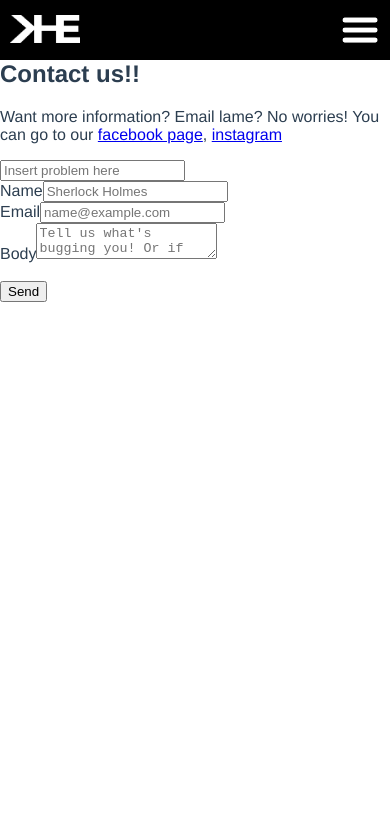
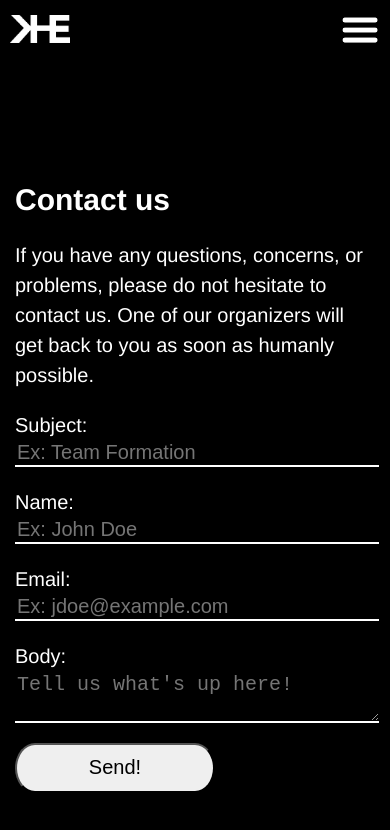
Before and after one commit to hacksu/2018-kenthackenough-ui-main, a Vue app in the folder khe-ui-template/: page /contact in a window 390 px wide. Shown: the top 830 px of the page. Built offline with nearby package versions, Linux system fonts and the light colour scheme.

Commit message:
Adding application ui beginning

```diff
--- a/khe-ui-template/index.html
+++ b/khe-ui-template/index.html
@@ -2,6 +2,7 @@
 <html>
   <head>
     <meta charset="utf-8">
+    <meta name="viewport" content="width=device-width, initial-scale=1">
     <title>khe-ui-template</title>
   </head>
   <body>
--- a/khe-ui-template/src/App.vue
+++ b/khe-ui-template/src/App.vue
@@ -4,9 +4,10 @@
          v-bind:style="{ minHeight: mobileMenu + 'px' }">
       <div id="bannerL" class="bannerContainer">
         <img id="bannerLogo"
-             src="./assets/blackLogo.png"><router-link to="/" class="routerLink">
+             src="./assets/blackLogo.png">
+        <router-link to="/" class="routerLink">
         <p class="bannerText" id="kheTitle"
-           v-scroll-to="'#mainContainer'">KENT HACK ENOUGH</p>
+           @click="scrollTo('/', '#mainContainer')">KENT HACK ENOUGH</p>
         </router-link>
 
         <div id="hamburgMenu">
@@ -21,18 +22,26 @@
 
         <router-link to="/" class="routerLink">
           <p class="bannerText bannerLink"
-            v-scroll-to="'#info'">About</p>
+            @click="scrollTo('/', '#info')">About</p>
         </router-link>
 
         <router-link to="/" class="routerLink">
           <p class="bannerText bannerLink"
-            v-scroll-to="'#faq'">FAQ</p>
+            @click="scrollTo('/', '#faq')">FAQ</p>
         </router-link>
         <p class="bannerText bannerLink">Sponsors</p>
-        <p class="bannerText bannerLink">Contact</p>
         <p class="bannerText bannerLink"
-           v-scroll-to="'#map'">Map</p>
-        <p class="bannerText bannerLink" @click="dispLogin()">Login</p>
+           @click="navTo('/contact')">Contact</p>
+        <p class="bannerText bannerLink"
+           @click="scrollTo('/', '#map')">Map</p>
+        <p class="bannerText bannerLink" @click="dispRegister()"
+           v-if="user._id == ''">
+          Register/Login
+        </p>
+        <p class="bannerText bannerLink" @click='logout()'
+           v-if="user._id != ''">
+          Log out
+        </p>
         <div class="padding" style="width: 50px"></div>
       </div>
 
@@ -40,23 +49,36 @@
     <div class="darken" v-if="showLogin"
          @click="showLogin = !showLogin;"></div>
     <login v-if="showLogin"></login>
+    <div class="darken" v-if="showRegister"
+         @click="showRegister = !showRegister;"></div>
+    <register v-if="showRegister"></register>
+
 
     <router-view/>
   </div>
 </template>
 
 <script>
+import scrollto from 'vue-scrollto';
+
 import login from './components/Login';
+import register from './components/Register';
 
 export default {
   name: 'app',
   components: {
     login,
+    register,
   },
   data() {
     return {
       showLogin: false,
+      showRegister: false,
+
+      scrollToEl: '',
+
       mobileMenu: 50,
+
       user: {
         _id: '',
         email: 'test@sample.com',
@@ -89,7 +111,20 @@ export default {
     dispLogin: function() {
       // Normally we could do a one line function like this inside an @click attribute,
       // but this makes it easier to access from it's children
+      this.mobileMenu = 50;
       this.showLogin = !this.showLogin;
+    },
+    dispRegister: function() {
+      this.mobileMenu = 50;
+      this.showRegister = !this.showRegister;
+    },
+    switchLoginRegister: function() {
+      this.showRegister = !this.showRegister;
+      this.showLogin = !this.showLogin;
+    },
+
+    logout: function() {
+      alert("Not implemented");
     },
 
     togMenu: function() {
@@ -98,6 +133,20 @@ export default {
       } else {
         this.mobileMenu = 50;
       }
+    },
+
+    scrollTo: function(page, el) {
+      this.mobileMenu = 50;
+      if (this.$route.path !== page) {
+        this.$router.push(page);
+        this.scrollToEl = el;
+      } else {
+        scrollto.scrollTo(el, 300);
+      }
+    },
+    navTo: function(page) {
+      this.mobileMenu = 50;
+      this.$router.push(page);
     }
   }
 };
@@ -106,6 +155,7 @@ export default {
 <!-- Note! This style tag is GLOBAL. -->
 <style>
   html, body {
+    width: 100%;
     margin: 0;
     padding: 0;
   }
@@ -182,7 +232,7 @@ export default {
   #bannerLogo {
     filter: invert(100%);
     height: 40px;
-    width: 70px;
+    width: 60px;
     margin-top: 15px;
     margin-left: 10px;
     margin-right: 30px;
@@ -253,6 +303,24 @@ export default {
     }
   }
 
+/*  This global class should be used on each widget  */
+  .widget {
+    text-align: left;
+    padding-top: 100px;
+    padding-left: 150px;
+    padding-right: 150px;
+    padding-bottom: 100px;
 
 
+  }
+  @media only screen and (max-width: 800px) {
+    .widget {
+      padding-top: 100px;
+      padding-left: 15px;
+      padding-right: 15px;
+      padding-bottom: 100px;
+    }
+
+  }
+
 </style>
--- a/khe-ui-template/src/components/Contact.vue
+++ b/khe-ui-template/src/components/Contact.vue
@@ -1,20 +1,32 @@
 <template>
-  <div id="contact">
-    <h2 id="contactTitle">Contact us!!</h2>
-    <p>Want more information? Email lame? No worries! You can go to our
-      <a href="https://www.facebook.com/groups/hacksu/">facebook page</a>,
-      <a href="https://www.instagram.com/hacksu/?hl=en">instagram</a>
+  <div id="contact" class="widget">
+    <h2 id="contactTitle">Contact us</h2>
+    <p>
+      If you have any questions, concerns, or problems, please do not hesitate to contact us. One of our organizers will get back to you as soon as humanly possible.
     </p>
-<input type="text" placeholder="Insert problem here" name="subject"><br>
-<label for="name">Name</label>
-<input type="text" name="name" placeholder="Sherlock Holmes"><br>
-<label for="email">Email</label>
-<input type="email" name="email" placeholder="name@example.com"><br>
-<label for="body">Body</label>
-<textarea name="body" placeholder="Tell us what's bugging you! Or if you have any questions!"></textarea><br>
-<br>
-<button id="contactButton" class="apply-link">Send</button>
-</div>
+    <div class="formField">
+      <span>Subject:</span>
+      <input type="text" placeholder="Ex: Team Formation" name="subject"
+             class="contactTextField">
+    </div>
+    <div class="formField">
+      <span>Name:</span>
+      <input type="text" placeholder="Ex: John Doe" name="name"
+             class="contactTextField">
+    </div>
+    <div class="formField">
+      <span>Email:</span>
+      <input type="text" placeholder="Ex: jdoe@example.com" name="email"
+             class="contactTextField">
+    </div>
+    <div class="formField">
+      <span>Body:</span>
+      <textarea placeholder="Tell us what's up here!" name="body"
+             class="contactTextField">
+      </textarea>
+    </div>
+    <button id="contactButton" class="apply-link">Send!</button>
+  </div>
 </template>
 
 <style scoped>
@@ -23,16 +35,43 @@
     font-size: 50px;
   }
 
-  #info {
+  #contact {
     background: black;
     font-size: 20px;
     line-height: 30px;
+    height: 100vh;
     color: white;
-    text-align: left;
-    padding-top: 100px;
-    padding-left: 150px;
-    padding-right: 150px;
-    padding-bottom: 100px;
+  }
+
+  .formField {
+    width: 100%;
+    margin-bottom: 20px;
+  }
+  .contactTextField {
+    display: block;
+    color: white;
+    background: none;
+    border: none;
+    outline: none;
+    font-size: 20px;
+    width: 100%;
+    border-bottom: 2px solid white;
+  }
+
+  #contactButton {
+    cursor: pointer;
+    outline: none;
+    width: 200px;
+    height: 50px;
+    font-size: 20px;
+    border-bottom-left-radius: 10% 50%;
+    border-bottom-right-radius: 10% 50%;
+    border-top-left-radius: 10% 50%;
+    border-top-right-radius: 10% 50%;
+  }
+  #contactButton:active {
+    background: black;
+    color: white;
   }
 </style>
 
--- a/khe-ui-template/src/components/Register.vue
+++ b/khe-ui-template/src/components/Register.vue
@@ -1,63 +1,126 @@
 <template>
-    <div id="login">
-    <div id="darken"></div>
-<div class="popup">
+  <div id="register-dialog">
+    <span class="xOutWhite" @click="$parent.dispRegister()">x</span>
 
-    <h3>Log In:</h3>
+    <h4 style="font-size:30px;">Register</h4>
 
-    <q-field
-        icon="person"
-        helper="Username"
-        :error="usernameErr"
-        error-label="Invalid username! Sorry!"
-      >
-      <q-input v-model="$parent.user.username" />
-    </q-field>
-    <q-field
-        icon="security"
-        helper="Password"
-        :error="passErr"
-        error-label="Invalid password! Sorry!"
-      >
-      <q-input v-model="$parent.user.password" />
-    </q-field>
-
+    <input id="login-username"
+           class="textInput"
+           type="text"
+           placeholder="you@website.com"
+           v-model="$parent.user.email"
+           />
     <br>
 
+    <input id="login-password"
+           class="textInput"
+           type="password"
+           placeholder="Your password here!!"
+           />
     <br>
-    <a href="./#dashboard">
-    <button class="mdl-button mdl-js-button mdl-button--raised" >
-  SUBMIT
-</button>
-    </a>
+    <input id="login-password-confirm"
+           class="textInput"
+           type="password"
+           placeholder="Confirm your password here!"
+           />
+    <br>
+    <br>
 
-    </div>
+    <button id="register-button" class="buttonInput" >
+      Register!
+    </button>
 
-    </div>
-
+    <button id="register-create-account" class="buttonInput"
+            @click="$parent.switchLoginRegister()">
+      Have an account? Log in!
+    </button>
+    <br>
+    <br>
+    <button id="forgot-pass-button" class="buttonInput">Forgot your password? No problem!</button>
+  </div>
 </template>
 
+<style scoped>
+  #register-dialog {
+    position: fixed;
+    background-color: black;
+    border: white 5px solid;
+    color: white;
+    text-align: center;
 
+    border-radius: 10px;
+    left: 50%;
+    top: 100px;
+    transform: translateX(-50%);
+    right: auto 0;
+    min-width: 300px;
+    width: 50%;
+    min-height: 200px;
+    z-index: 1000;
 
+    padding: 30px;
+    padding-bottom: 100px;
+  }
+
+  .textInput {
+    width: 200px;
+    height: 30px;
+    margin-bottom: 10px;
+
+    outline: none;
+    border: none;
+    box-shadow: inset rgba(0,0,0,.5) 2px 2px 5px;
+
+    border-bottom-left-radius: 10% 50%;
+    border-bottom-right-radius: 10% 50%;
+    border-top-left-radius: 10% 50%;
+    border-top-right-radius: 10% 50%;
+    padding-right: 10px;
+    padding-left: 10px;
+  }
+
+  .buttonInput {
+    transition-duration: .5s;
+    height: 30px;
+
+    padding-right: 10px;
+    padding-left: 10px;
+    outline: none;
+    border: none;
+    cursor: pointer;
+  }
+  .buttonInput:hover {
+    border: solid white 1px;
+    background: black;
+    color: white;
+  }
+  #register-button {
+    width: 120px;
+
+    border-top-left-radius: 10% 50%;
+    border-bottom-left-radius: 10% 50%;
+  }
+  #register-create-account {
+    width: 170px;
+    border-top-right-radius: 10% 50%;
+    border-bottom-right-radius: 10% 50%;
+  }
+  #forgot-pass-button {
+    padding-right: 20px;
+    padding-left: 20px;
+    border-bottom-left-radius: 10% 50%;
+    border-bottom-right-radius: 10% 50%;
+    border-top-left-radius: 10% 50%;
+    border-top-right-radius: 10% 50%;
+  }
+</style>
 
 <script>
-
+export default {
+  name: 'Login',
+  data() {
+    return {
+    };
+  },
+};
 </script>
-
-<style>
-.popup {
-  width: 50%;
-  min-width: 500px;
-  min-height: 400px;
-  background-color: white;
-  position: absolute;
-  left: 0px;
-  right: 0px;
-  top: 100px;
-  margin: 0 auto;
-  z-index: 200;
-  box-shadow: 0px 20px 50px black;
-  padding: 20px;
-  padding-left: 50px;
-}
-</style>
--- a/khe-ui-template/src/components/homeComponents/Map.vue
+++ b/khe-ui-template/src/components/homeComponents/Map.vue
@@ -1,5 +1,5 @@
 <template>
-<div id="map">
+<div id="map" class="widget">
   <div id="directions">
     <h1>Where to Go:</h1>
     <p>Kent Hack Enough is graciously hosted in the Kent State Library, at: </p>
@@ -29,10 +29,10 @@
     background: black;
     color: white;
     display: flex;
+    flex-flow: row wrap;
     align-content: center;
 /*    align-items: center;*/
     justify-content: space-around;
-    padding: 100px;
   }
 
   #mapIframe {
```
Also changed, not shown: khe-ui-template/src/components/Apply.vue (added, +103 -0 lines), khe-ui-template/src/components/Home.vue (+9 -0 lines), khe-ui-template/src/components/Login.vue (+5 -4 lines), khe-ui-template/src/components/homeComponents/FAQ.vue (+1 -6 lines), khe-ui-template/src/components/homeComponents/Info.vue (+1 -6 lines), khe-ui-template/src/components/homeComponents/Main.vue (+9 -2 lines), khe-ui-template/src/router/index.js (+9 -0 lines).
